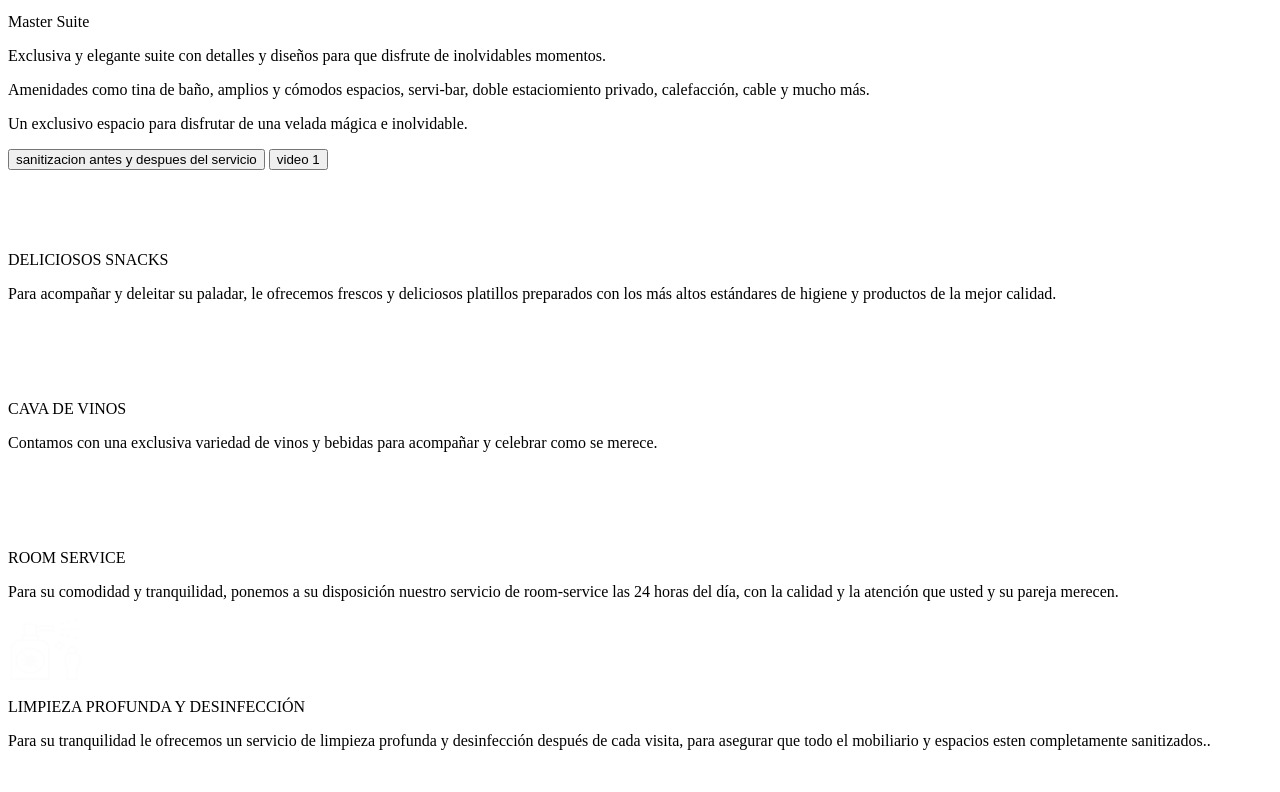
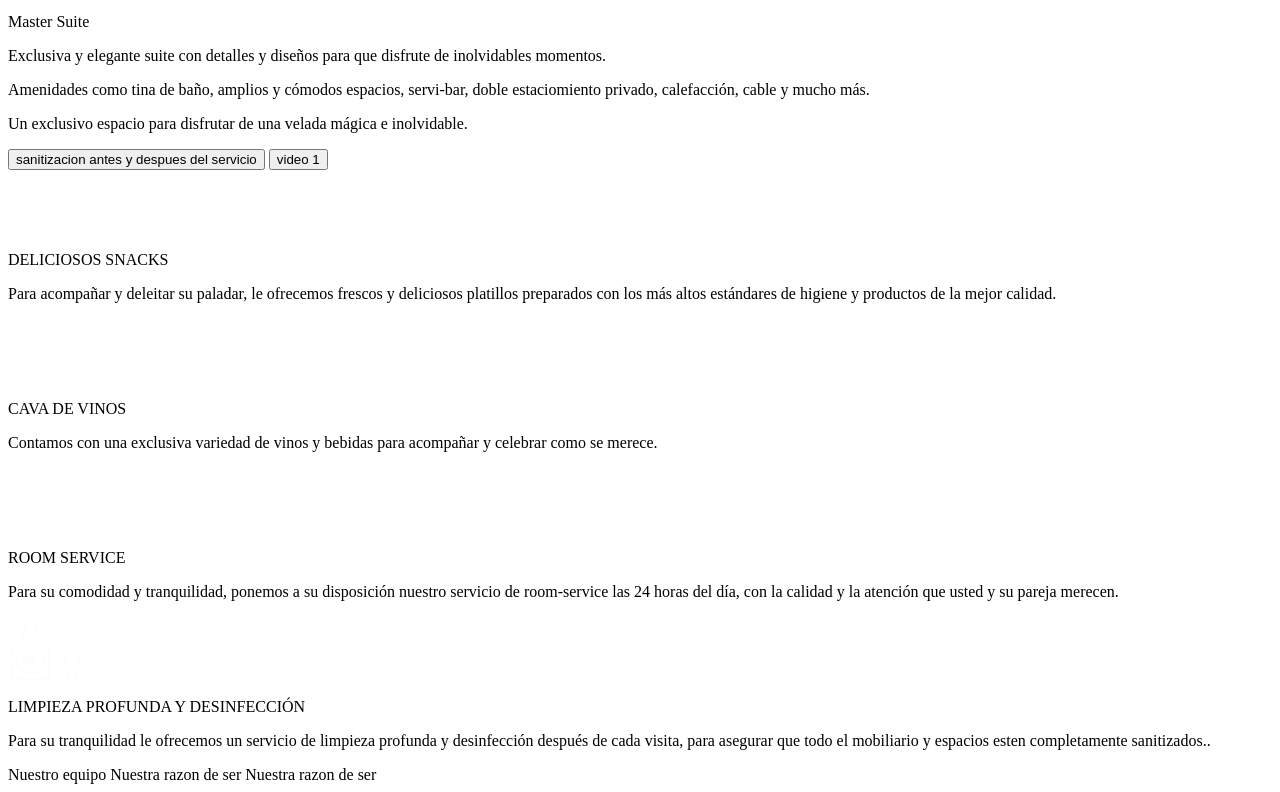
Before and after one commit to abibflores/fjmotel.com, a plain HTML site: page index.html in a window 1280 px wide. Shown: the part 2759-3551 px from the top of the page. Before the commit the page ends 3525 px from the top, so only its background shows below. Drawn offline with Linux system fonts and the light colour scheme.

Commit message:
1538_31_12_2021

```diff
--- a/index.html
+++ b/index.html
@@ -60,35 +60,44 @@
             <button type="button">sanitizacion antes y despues del servicio</button>
             <button type="button">video 1</button>
         </div>
+
+        <div>
             <img src="./public/icon-foods.png" alt="imagen comida">
             <p>DELICIOSOS SNACKS</p>
             <p>Para acompañar y deleitar su paladar,
             le ofrecemos frescos y deliciosos platillos
             preparados con los más altos estándares de higiene y
             productos de la mejor calidad.</p>
+        </div>
+
         <div>
-        </div>
             <img src="./public/icon-events.png" alt="imagen vino">
             <p>CAVA DE VINOS</p>
             <p>Contamos con una exclusiva variedad de
             vinos y bebidas para acompañar y celebrar como se merece.</p>
+        </div>
+
         <div>
-        </div>
             <img src="./public/icon-order.png" alt="room service">
             <p>ROOM SERVICE</p>
             <p>Para su comodidad y tranquilidad,
             ponemos a su disposición nuestro servicio de
             room-service las 24 horas del día, con la calidad y la
             atención que usted y su pareja merecen.</p>
+        </div>
+
         <div>
-        </div>
             <img src="./public/icon-delivery.png" alt="imagen limpieza">
             <p>LIMPIEZA PROFUNDA Y DESINFECCIÓN</p>
             <p>Para su tranquilidad le ofrecemos un
             servicio de limpieza profunda y desinfección
             después de cada visita, para asegurar que todo el
             mobiliario y espacios esten completamente sanitizados..</p>
+        </div>
         <div>
+        <span> Nuestro equipo</span>
+        <span> Nuestra razon de ser</span>
+        <span> Nuestra razon de ser</span>
         </div>
         <script>
             // codigo javascript
```
Also changed, not shown: public/chef-01.jpg (added), public/mucama-01 (1).jpg (added). Lines whose indentation alone changed are shown as unchanged.
